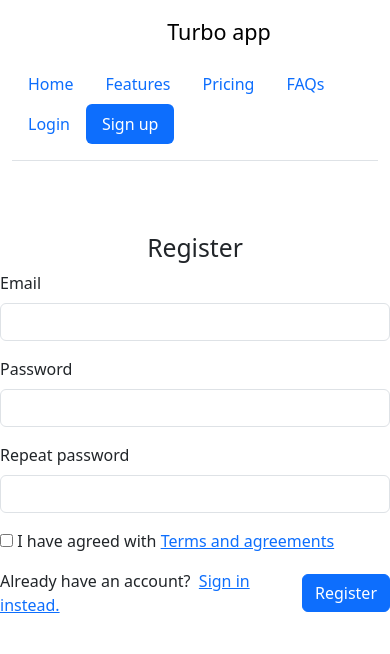
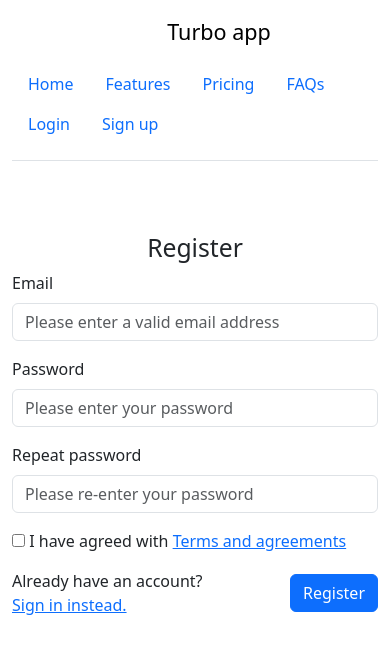
Before and after one commit to baikostaki/turboapp, a Django app: page /users/register/ in a window 390 px wide. Shown: the top 654 px of the page. Run offline with Django 5.2, Linux system fonts and the light colour scheme; some libraries are stand-ins or nearby versions.

Commit message:
complete user registration, login and logoff.

```diff
--- a/turboapp/static/css/site/site.css
+++ b/turboapp/static/css/site/site.css
@@ -1,3 +1,61 @@
-.footer{
-    background-color: rgba(244,92,74,0.2);
+.footer {
+    background-color: rgba(244, 92, 74, 0.2);
 }
+
+.errorlist {
+    color: darkred;
+    /* display: flex; */
+    align-items: center;
+    list-style: none;
+}
+
+.errorlist li {
+    margin: 0.25em 0;
+    display: block;
+    /* align-items: center; */
+
+}
+
+.errorlist li i {
+    margin-right: 1em;
+    display: inline-block;
+}
+
+form .col-md-3 {
+    max-width: 350px;
+    width: 100%;
+}
+
+form .form-label,
+form .form-control {
+    white-space: nowrap;
+}
+
+form .form-control {
+    width: 100%;
+}
+
+form a {
+    white-space: nowrap;
+}
+
+.form-check-input {
+    margin-top: 0;
+}
+
+.form-check-label {
+    margin-bottom: 0;
+    white-space: nowrap;
+}
+
+.px-3 {
+    padding-left: 1rem !important;
+    padding-right: 1rem !important;
+}
+
+@media (max-width: 576px) {
+    .row.justify-content-center {
+        margin-right: 0;
+        margin-left: 0;
+    }
+}
--- /dev/null
+++ b/turboapp/templates/turboapp/error_templates/custom_form_errors.html
@@ -0,0 +1,18 @@
+{% if form.errors %}
+  <ul class="errorlist">
+    <p>Please correct the following errors:</p>
+    {% for field in form %}
+      {% for error in field.errors %}
+        <li>
+          <i class="bi bi-emoji-frown"></i>{{ error }}
+        </li>
+      {% endfor %}
+    {% endfor %}
+
+    {% for error in form.non_field_errors %}
+      <li>
+        <i class="bi bi-emoji-frown"></i>{{ error }}
+      </li>
+    {% endfor %}
+  </ul>
+{% endif %}
--- a/turboapp/templates/turboapp/partials/_nav.html
+++ b/turboapp/templates/turboapp/partials/_nav.html
@@ -1,8 +1,10 @@
 <div class="container">
   <header class="d-flex flex-wrap justify-content-center py-3 mb-4 border-bottom">
     <a href="/" class="d-flex align-items-center mb-3 mb-md-0 me-md-auto link-body-emphasis text-decoration-none">
-        <svg class="bi me-2" width="40" height="32"><use xlink:href="#bootstrap"></use></svg>
-        <span class="fs-4">Turbo app </span>
+      <svg class="bi me-2" width="40" height="32">
+        <use xlink:href="#bootstrap"></use>
+      </svg>
+      <span class="fs-4">Turbo app</span>
     </a>
 
     <ul class="nav nav-pills">
@@ -18,12 +20,20 @@
       <li class="nav-item">
         <a href="#" class="nav-link {% if request.path == '/faqs' %}active{% endif %}">FAQs</a>
       </li>
+      {% if user.is_authenticated %}
         <li class="nav-item">
-          <a href="/users/login" class="nav-link {% if request.path == '/users/login/' %}active{% endif %}">Login</a>
+          <a href="/users/logout" class="nav-link">Logout</a>
+        </li>
+      </ul>
+      <p>Hello, {{user.email}}</p>
+      {% else %}
+        <li class="nav-item">
+          <a href="/users/login" class="nav-link {% if request.path == '/login/' %}active{% endif %}">Login</a>
         </li>
         <li class="nav-item">
-          <a href="/users/register" class="nav-link {% if request.path == '/users/register/' %}active{% endif %}">Sign up</a>
+          <a href="/users/register" class="nav-link {% if request.path == '/register/' %}active{% endif %}">Sign up</a>
         </li>
       </ul>
+    {% endif %}
   </header>
 </div>
--- a/turboapp/templates/turboapp_users/_base.html
+++ b/turboapp/templates/turboapp_users/_base.html
@@ -7,10 +7,14 @@
     <meta charset="utf-8" />
     <meta name="viewport" content="width=device-width, initial-scale=1" />
     {% load static %}
+    <!-- CSS -->
     <link rel="stylesheet" href="{% static 'css/bootstrap/bootstrap.min.css' %}" />
     <link rel="stylesheet" href="{% static 'icons/font/bootstrap-icons.min.css' %}">
+    <link rel="stylesheet" href="{% static 'css/site/site.css' %}">
+      <!-- JS -->
     <script src="{% static 'js/bootstrap/bootstrap.min.js' %}"></script>
   </head>
+
   <body>
     {% block navigation %}
       {% include 'turboapp/partials/_nav.html' %}
--- a/turboapp/templates/turboapp_users/forms/registration_form.html
+++ b/turboapp/templates/turboapp_users/forms/registration_form.html
@@ -2,29 +2,24 @@
 {% block content %}
   <form action="/users/register/" method="post">
     <div class="row justify-content-center">
-      <div class="col-md-3">
+      {% csrf_token %}
+      <div class="col-12 col-md-6 col-lg-3">
         <h2 class="text-center mt-5">Register</h2>
-        {% csrf_token %}
-        {{ form.non_field_errors }}
-
+        {% include 'turboapp/error_templates/custom_form_errors.html' %}
         <div class="mb-3">
-          <label for="{{form.email.id_for_label}}" class="form-label">Email</label>
+          <label for="{{ form.email.id_for_label }}" class="form-label">Email</label>
           {{ form.email }}
-          {% comment %} <input type="text" class="form-control" id="username" placeholder="Please enter a valid email address" /> {% endcomment %}
         </div>
         <div class="mb-3">
-          <label for="{{form.password.id_for_label}}" class="form-label">Password</label>
+          <label for="{{ form.password.id_for_label }}" class="form-label">Password</label>
           {{ form.password }}
-          {% comment %} <input type="password" class="form-control" id="password" placeholder="Please enter your password" /> {% endcomment %}
         </div>
         <div class="mb-3">
-          <label for="{{form.repeat_password.id_for_label}}" class="form-label">Repeat password</label>
-          {% comment %} <input type="password" class="form-control" id="repeat_password" placeholder="Repeat password" /> {% endcomment %}
+          <label for="{{ form.repeat_password.id_for_label }}" class="form-label">Repeat password</label>
           {{ form.repeat_password }}
         </div>
         <div class="mb-3">
           {{ form.terms_agree }}
-          {% comment %} <input type="checkbox" class="form-check-input" id="terms_agree" /> {% endcomment %}
           <label for="terms_agree" class="form-check-label">
             I have agreed with
             <a href="#">Terms and agreements</a>
--- a/turboapp/views.py
+++ b/turboapp/views.py
@@ -1,6 +1,6 @@
 # from django.shortcuts import render
 from typing import Any, Dict
-from django.http import HttpResponse
+from django.http import HttpResponse, request
 from django.shortcuts import render
 from django.views.generic import TemplateView
 from django.conf import settings
@@ -12,4 +12,5 @@ class HomeView(TemplateView):
     def get_context_data(self, **kwargs: Any) -> Dict[str, Any]:
         context: Dict[str, Any] = super().get_context_data(**kwargs)
         context["settings"] = settings
+        context["user"] = self.request.user
         return context
--- a/turboapp_users/forms.py
+++ b/turboapp_users/forms.py
@@ -3,24 +3,14 @@ from django.contrib.auth import get_user_model
 
 
 class LoginForm(forms.Form):
-    email = forms.EmailField(label="Please enter a valid email address")
-    password = forms.CharField(
-        label="Please enter a secure password - 1 letter, 1 special symbol, min 8 characters.",
-        max_length=100,
-        widget=forms.PasswordInput(attrs={"class": "form-control"}),  # type: ignore
-    )
-
-    repeat_password = forms.CharField(
-        label="Please enter your password again - 1 letter, 1 special symbol, min 8 characters.",
-        max_length=100,
-        widget=forms.PasswordInput(attrs={"class": "form-control"}),  # type: ignore
-    )
-
-
-class RegistrationForm(forms.ModelForm):
+    # email = forms.EmailField(label="Please enter a valid email address")
     email = forms.EmailField(
         widget=forms.EmailInput(
-            attrs={"class": "form-control", "autocomplete": "email"}
+            attrs={
+                "class": "form-control",
+                "autocomplete": "email",
+                "placeholder": "Please enter your email",
+            }
         )
     )
     password = forms.CharField(
@@ -28,6 +18,28 @@ class RegistrationForm(forms.ModelForm):
             attrs={
                 "class": "form-control",
                 "autocomplete": "current-password",
+                "placeholder": "Please enter your password",
+            }
+        )
+    )
+
+
+class RegistrationForm(forms.ModelForm):
+    email = forms.EmailField(
+        widget=forms.EmailInput(
+            attrs={
+                "class": "form-control",
+                "autocomplete": "email",
+                "placeholder": "Please enter a valid email address",
+            },
+        )
+    )
+    password = forms.CharField(
+        widget=forms.PasswordInput(
+            attrs={
+                "class": "form-control",
+                "autocomplete": "current-password",
+                "placeholder": "Please enter your password",
             }
         )
     )
@@ -37,6 +49,7 @@ class RegistrationForm(forms.ModelForm):
                 "class": "form-control",
                 "name": "repeat_password",
                 "autocomplete": "current-password",
+                "placeholder": "Please re-enter your password",
             }
         )
     )
--- a/turboapp_users/models.py
+++ b/turboapp_users/models.py
@@ -4,6 +4,7 @@ from cuser.models import AbstractCUser  # type: ignore
 from django.contrib.auth.models import Group as BaseGroup
 
 
+# TODO: Add additional User Fields such as First and Last Name
 class TurboappUser(AbstractCUser, PermissionsMixin):
     date_of_birth = models.DateField(default=None, blank=True, null=True)
     pass
--- a/turboapp_users/urls.py
+++ b/turboapp_users/urls.py
@@ -6,4 +6,5 @@ urlpatterns = [
     # path("users", include(django.contrib.auth.urls)),  # type: ignore
     path("login/", views.LoginView.as_view(), name="login"),
     path("register/", views.RegisterView.as_view(), name="register"),
+    path("logout/", views.LogoutView.as_view(), name="logout"),
 ]
--- a/turboapp_users/views.py
+++ b/turboapp_users/views.py
@@ -1,13 +1,33 @@
+from audioop import reverse
 from django.urls import reverse_lazy
-from django.views.generic import FormView
+from django.views.generic import FormView, RedirectView
 from typing import Any
-from django.contrib.auth import login, authenticate
-from turboapp_users.forms import RegistrationForm
+from django.contrib.auth import login, authenticate, logout
+from yarg import get
+from turboapp_users.forms import RegistrationForm, LoginForm
 
 
 # Create your views here.
 class LoginView(FormView):
     template_name = "turboapp_users/forms/login_form.html"
+    form_class = LoginForm
+    success_url = reverse_lazy("project_home")
+
+    def form_valid(self, form):
+        email = form.cleaned_data["email"]
+        password = form.cleaned_data["password"]
+        user = authenticate(email=email, password=password)
+        if user is not None:
+            login(self.request, user)
+            return super().form_valid(form)
+        else:
+            form.add_error(None, "Invalid email or password")
+            return self.form_invalid(form)
+
+    def get_context_data(self, **kwargs: Any) -> dict[str, Any]:
+        context = super().get_context_data(**kwargs)
+        ...
+        return context
 
 
 class RegisterView(FormView):
@@ -28,3 +48,11 @@ class RegisterView(FormView):
         context = super().get_context_data(**kwargs)
         ...
         return context
+
+
+class LogoutView(RedirectView):
+    url = reverse_lazy("project_home")
+
+    def get(self, request, *args, **kwargs):
+        logout(request)
+        return super().get(request, *args, **kwargs)
```
Also changed, not shown: turboapp/templates/expense_tracker/partials/_nav.html (+10 -1 lines), turboapp/templates/turboapp_users/forms/login_form.html (+9 -6 lines). Lines whose indentation alone changed are shown as unchanged.
